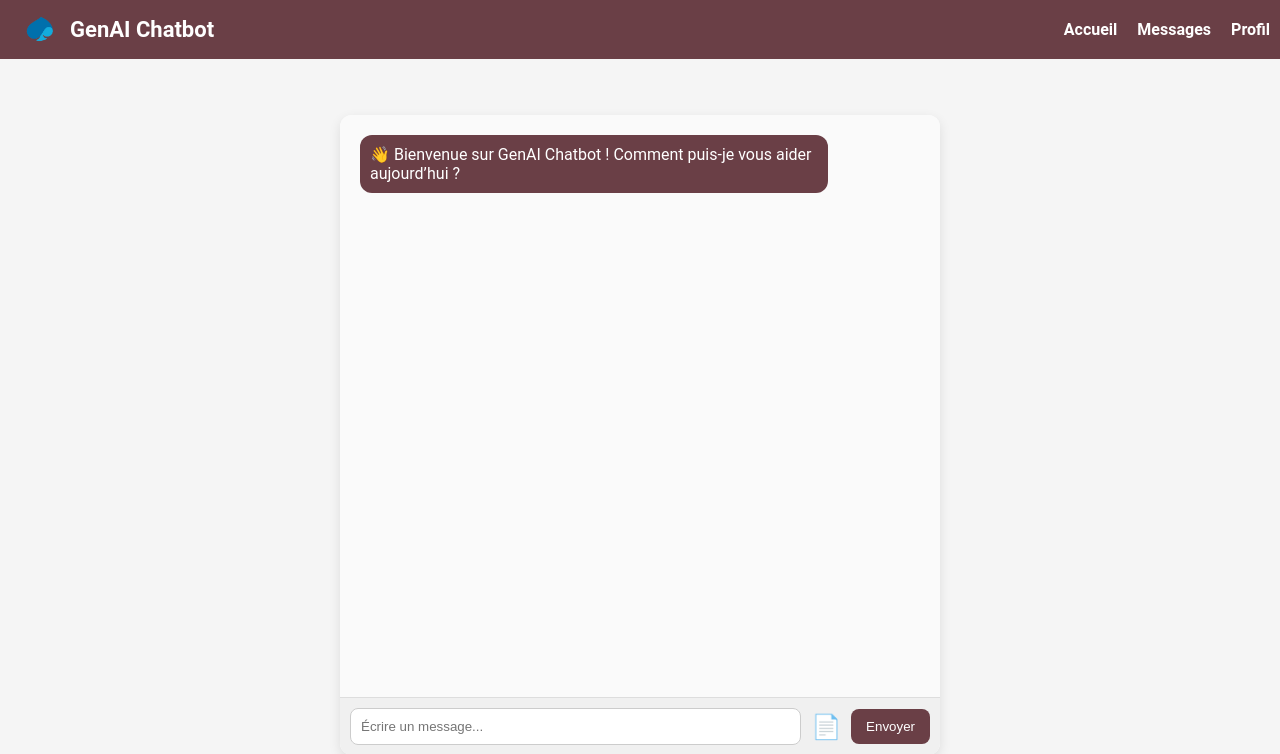
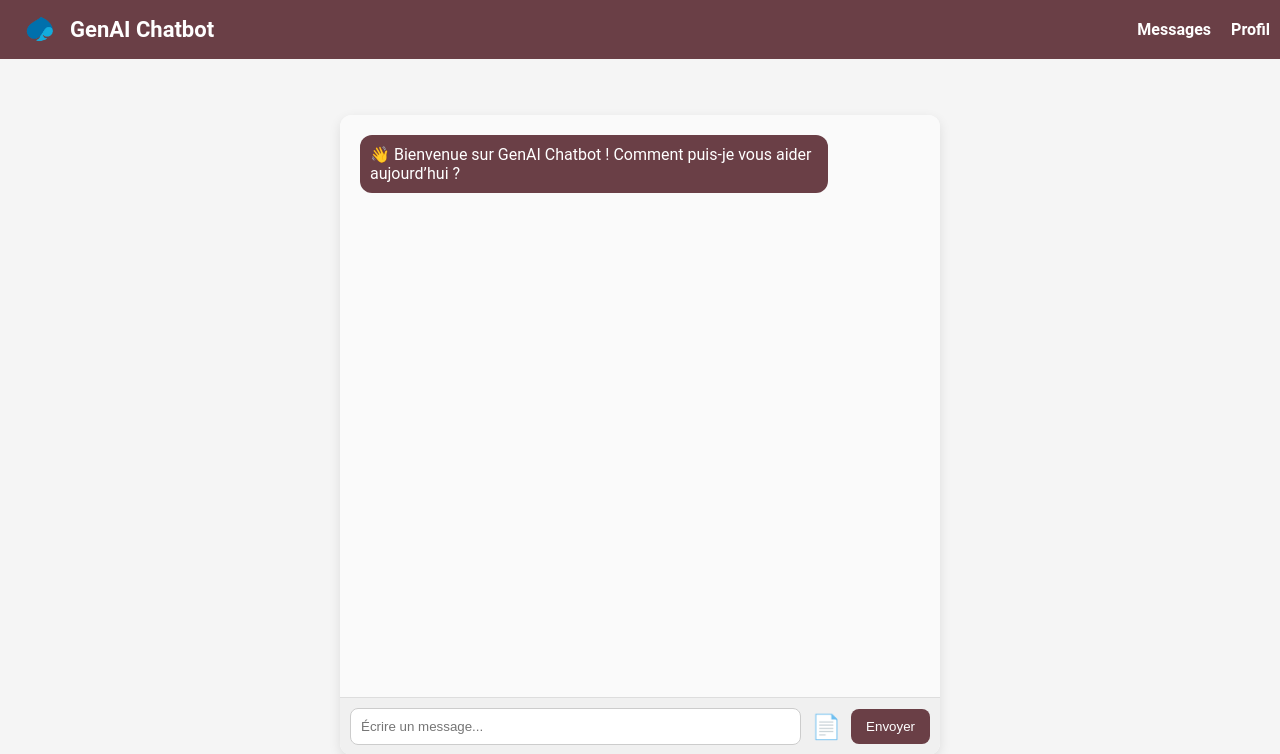
Before and after one commit to Hajerrrrrrr/GenAi-master, a Django app: page /chatbot/ in a window 1280 px wide. Shown: the top 754 px of the page. Run offline with Django 5.2, Linux system fonts and the light colour scheme.

Commit message:
tbadlet haja ?

```diff
--- a/chatbot/templates/chatbot/chat.html
+++ b/chatbot/templates/chatbot/chat.html
@@ -16,7 +16,6 @@
             <div class="logo-text">GenAI Chatbot</div>
         </div>
         <ul class="nav-links">
-            <li><a href="#">Accueil</a></li>
             <li><a href="#">Messages</a></li>
             <li><a href="#">Profil</a></li>
         </ul>
```
